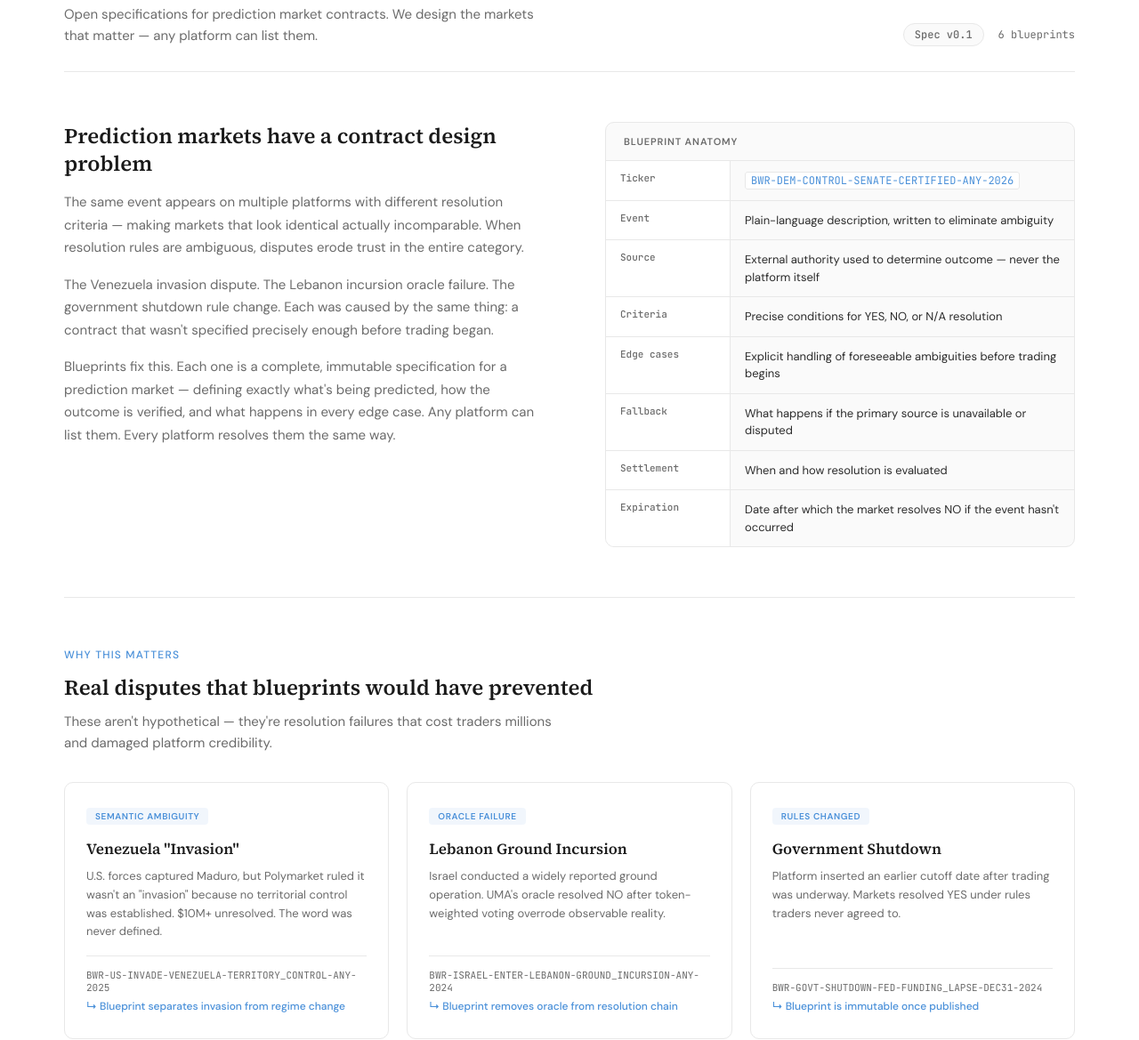
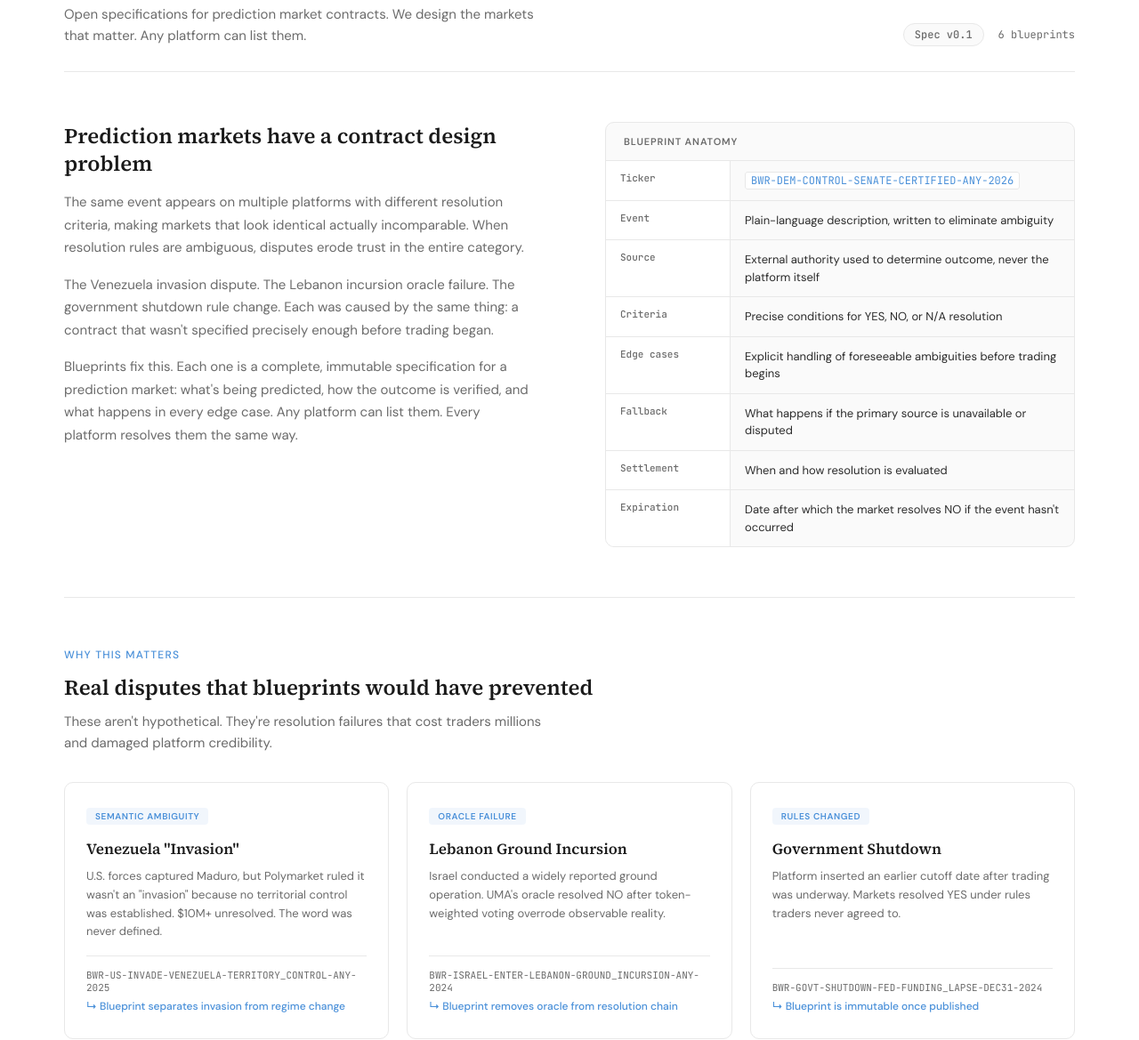
Before and after one commit to elliotjames-paschal/bellwether-platform, a plain HTML site: page docs/blueprints.html in a window 1280 px wide. Shown: the part 132-1301 px from the top of the page at 89% size. Drawn offline with Linux system fonts and the light colour scheme.

Commit message:
Update homepage hero copy and clean up blueprints em dashes
- Hero detail: "built to make prediction markets a public good"
- Markets don't match: emphasize resolution criteria matter
- Blueprints: replace excessive em dashes with periods, commas, colons

Co-Authored-By: Claude Opus 4.6 <noreply@anthropic.com>

```diff
--- a/docs/blueprints.html
+++ b/docs/blueprints.html
@@ -664,7 +664,7 @@
   <div class="page-header-top">
     <div class="page-header-left">
       <h1>Market Blueprints</h1>
-      <p>Open specifications for prediction market contracts. We design the markets that matter — any platform can list them.</p>
+      <p>Open specifications for prediction market contracts. We design the markets that matter. Any platform can list them.</p>
     </div>
     <div class="page-header-meta">
       <span class="version-badge">Spec v0.1</span>
@@ -678,9 +678,9 @@
   <div class="intro-section">
     <div class="intro-text">
       <h2>Prediction markets have a contract&nbsp;design problem</h2>
-      <p>The same event appears on multiple platforms with different resolution criteria — making markets that look identical actually incomparable. When resolution rules are ambiguous, disputes erode trust in the entire category.</p>
+      <p>The same event appears on multiple platforms with different resolution criteria, making markets that look identical actually incomparable. When resolution rules are ambiguous, disputes erode trust in the entire category.</p>
       <p>The Venezuela invasion dispute. The Lebanon incursion oracle failure. The government shutdown rule change. Each was caused by the same thing: a contract that wasn't specified precisely enough before trading began.</p>
-      <p>Blueprints fix this. Each one is a complete, immutable specification for a prediction market — defining exactly what's being predicted, how the outcome is verified, and what happens in every edge case. Any platform can list them. Every platform resolves them the same way.</p>
+      <p>Blueprints fix this. Each one is a complete, immutable specification for a prediction market: what's being predicted, how the outcome is verified, and what happens in every edge case. Any platform can list them. Every platform resolves them the same way.</p>
     </div>
 
     <div class="spec-preview">
@@ -698,7 +698,7 @@
         </div>
         <div class="spec-field">
           <div class="spec-field-name">Source</div>
-          <div class="spec-field-value">External authority used to determine outcome — never the platform itself</div>
+          <div class="spec-field-value">External authority used to determine outcome, never the platform itself</div>
         </div>
         <div class="spec-field">
           <div class="spec-field-name">Criteria</div>
@@ -731,7 +731,7 @@
     <div class="failures-section-header">
       <div class="section-label">Why this matters</div>
       <h2>Real disputes that blueprints would have prevented</h2>
-      <p>These aren't hypothetical — they're resolution failures that cost traders millions and damaged platform credibility.</p>
+      <p>These aren't hypothetical. They're resolution failures that cost traders millions and damaged platform credibility.</p>
     </div>
 
     <div class="failure-cards">
@@ -967,7 +967,7 @@
       <div class="process-step">
         <div class="step-num">2</div>
         <h3>We draft the spec</h3>
-        <p>Bellwether designs the blueprint — event definition, resolution source, edge cases, settlement rules. Every ambiguity resolved before trading begins.</p>
+        <p>Bellwether designs the blueprint: event definition, resolution source, edge cases, settlement rules. Every ambiguity resolved before trading begins.</p>
       </div>
       <div class="process-step">
         <div class="step-num">3</div>
```
Also changed, not shown: docs/index.html (+2 -2 lines).
